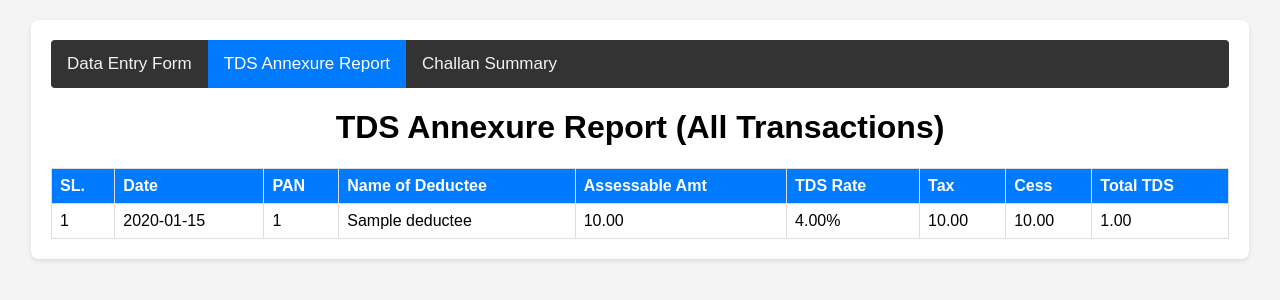
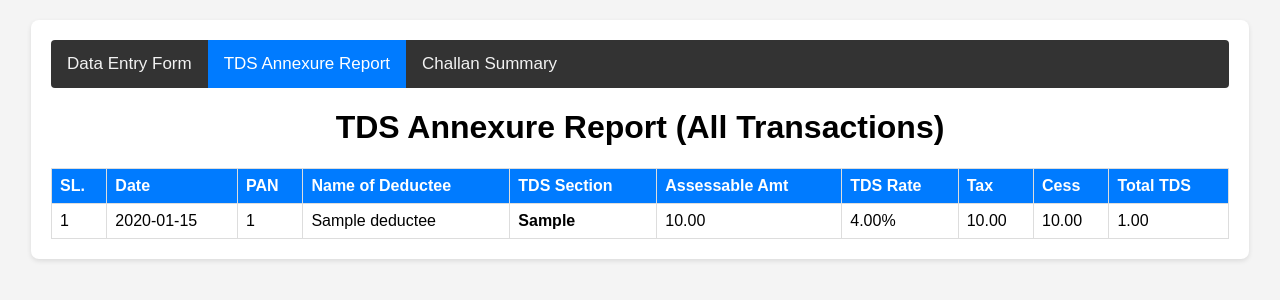
Before and after one commit to amithmandassociates-oss/hash-report-tool, a Python web app: template templates/annexure.html in a window 1280 px wide. Shown: the top 300 px of the page. Run offline with Jinja, Linux system fonts and the light colour scheme; the template is opened without the code that fills it: most values are stand-ins (such as "Sample title", 1, 10 or a date in 2020).

Commit message:
Add TDS section to annexure report

```diff
--- a/templates/annexure.html
+++ b/templates/annexure.html
@@ -36,6 +36,7 @@
                     <th>Date</th>
                     <th>PAN</th>
                     <th>Name of Deductee</th>
+                    <th>TDS Section</th>
                     <th>Assessable Amt</th>
                     <th>TDS Rate</th>
                     <th>Tax</th>
@@ -50,6 +51,7 @@
                     <td>{{ tx.invoice_date.strftime('%Y-%m-%d') }}</td>
                     <td>{{ tx.deductee.pan_number }}</td>
                     <td>{{ tx.deductee.name }}</td>
+                    <td><b>{{ tx.tds_section }}</b></td>
                     <td>{{ "%.2f"|format(tx.assessable_amount) }}</td>
                     <td>{{ "%.2f"|format(tx.tds_rate) }}%</td>
                     <td>{{ "%.2f"|format(tx.tax) }}</td>
```
